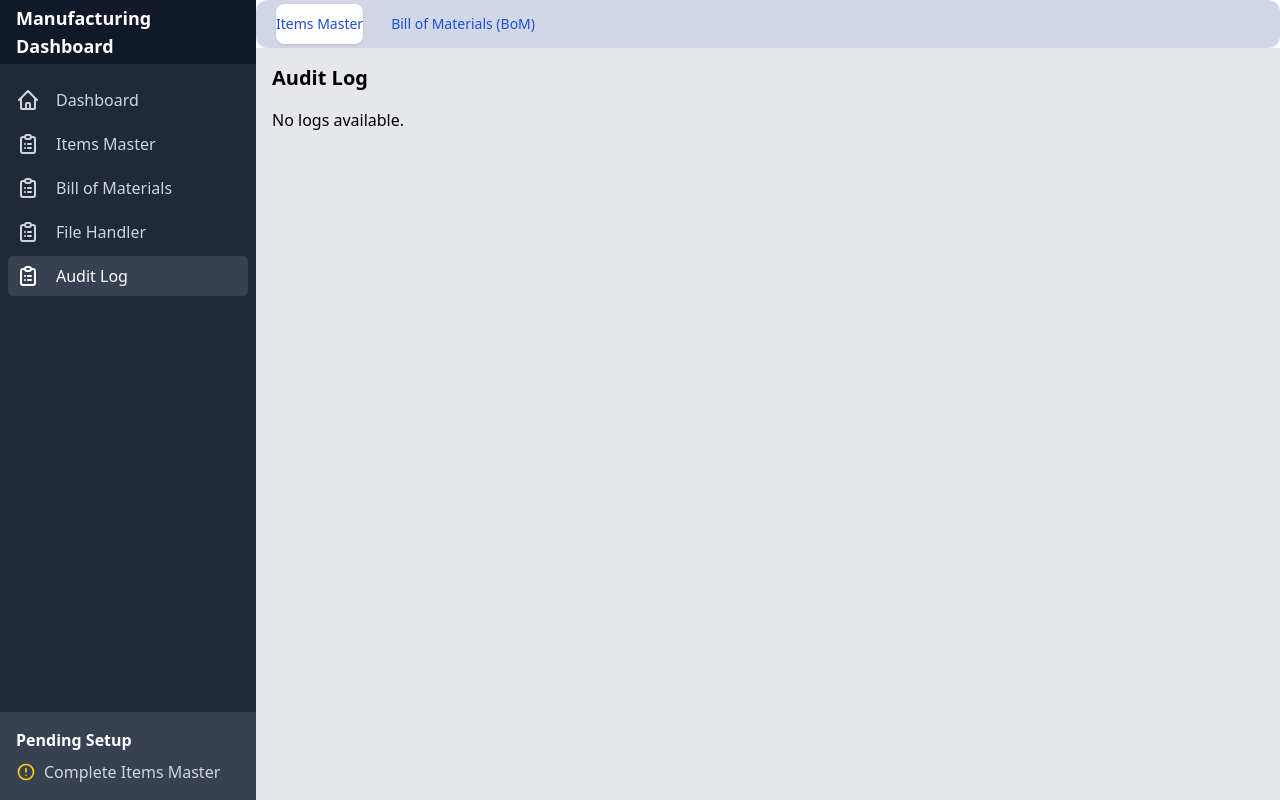
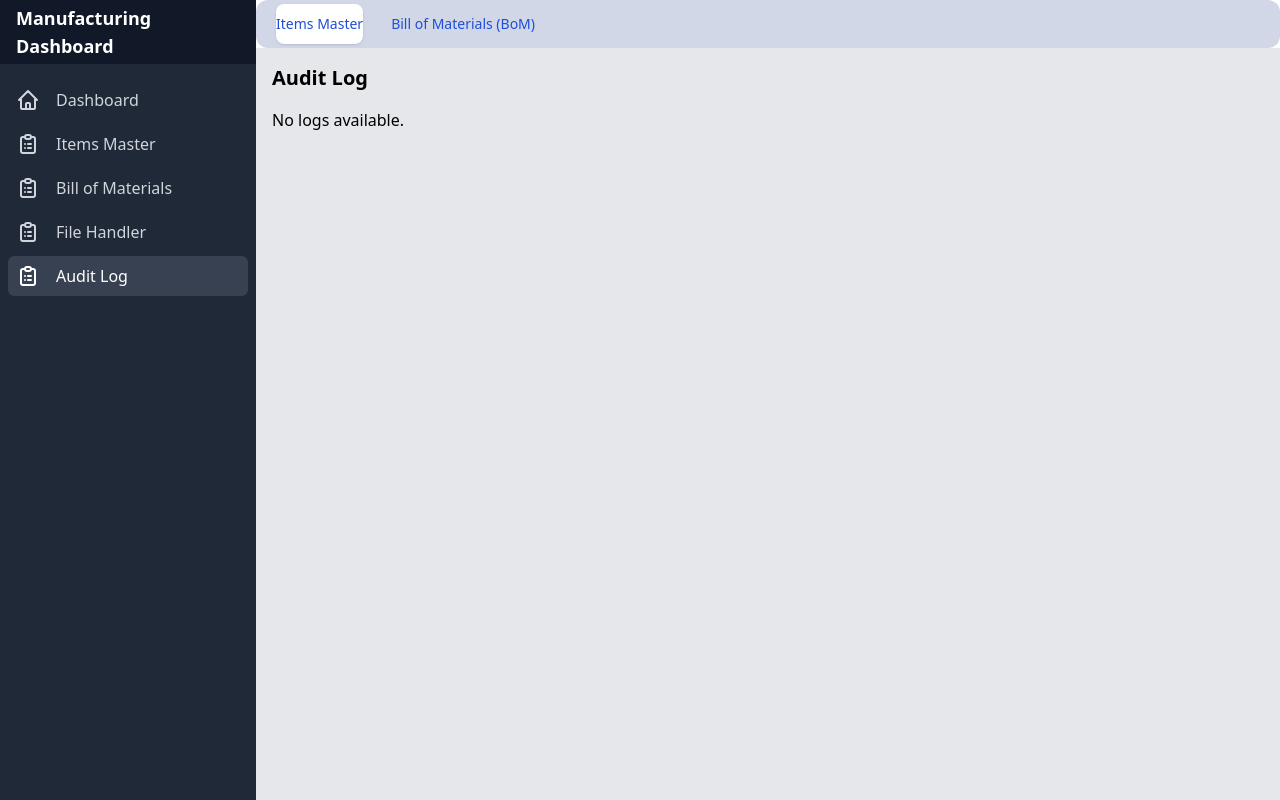
Before and after one commit to mohit7479/MasterList-Management, a React (Create React App) app: page /audit-log in a window 1280 px wide. Built offline with nearby package versions, Linux system fonts and the light colour scheme.

Commit message:
update sidebar

```diff
--- a/src/components/Sidebar.jsx
+++ b/src/components/Sidebar.jsx
@@ -69,25 +69,6 @@ const Sidebar = () => {
           </NavLink>
         ))}
       </nav>
-
-      {/* Pending Setup */}
-      <div className="p-4 bg-gray-700">
-        <h3
-          className={`text-white font-semibold mb-2 ${
-            isSidebarOpen ? "" : "hidden"
-          }`}
-        >
-          Pending Setup
-        </h3>
-        <ul className="space-y-2">
-          <li className="flex items-center text-gray-300">
-            <ExclamationCircleIcon className="h-5 w-5 mr-2 text-yellow-400" />
-            <span className={`${isSidebarOpen ? "" : "hidden"}`}>
-              Complete Items Master
-            </span>
-          </li>
-        </ul>
-      </div>
     </div>
   );
 };
```
